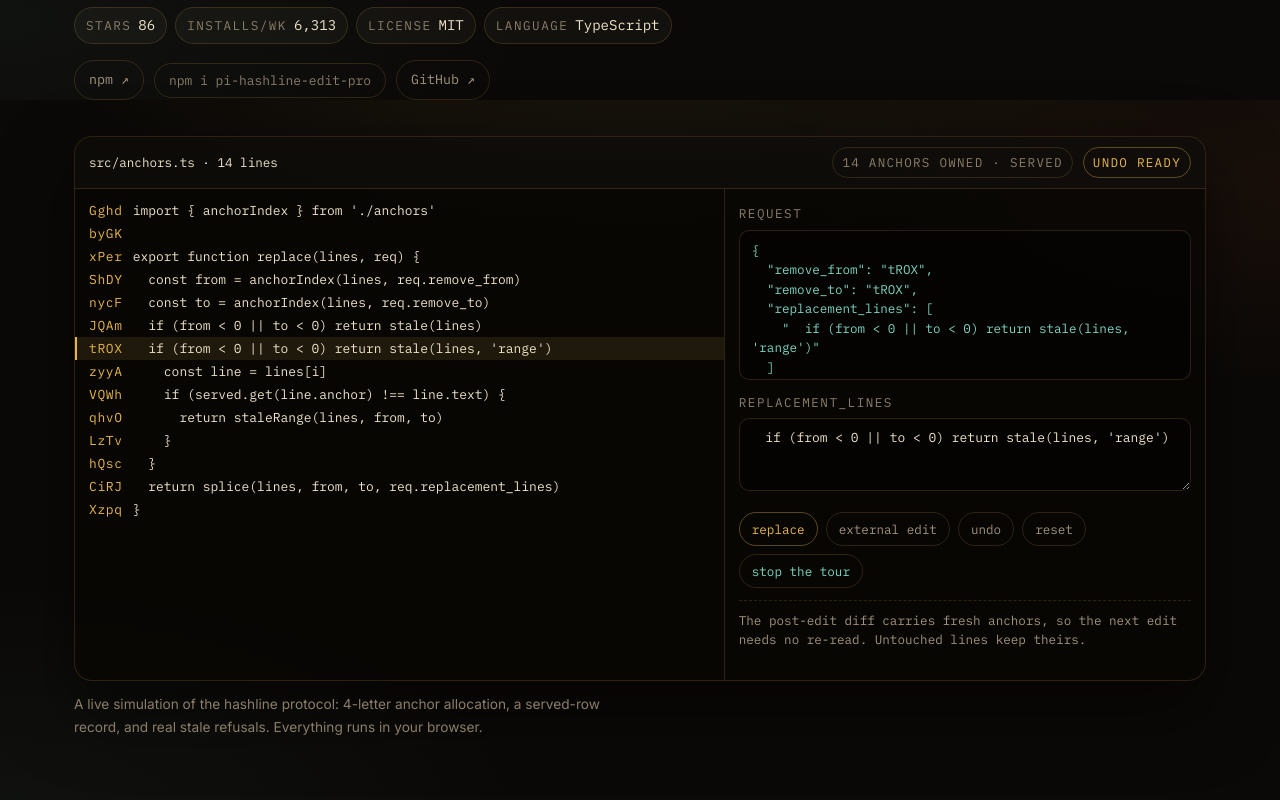
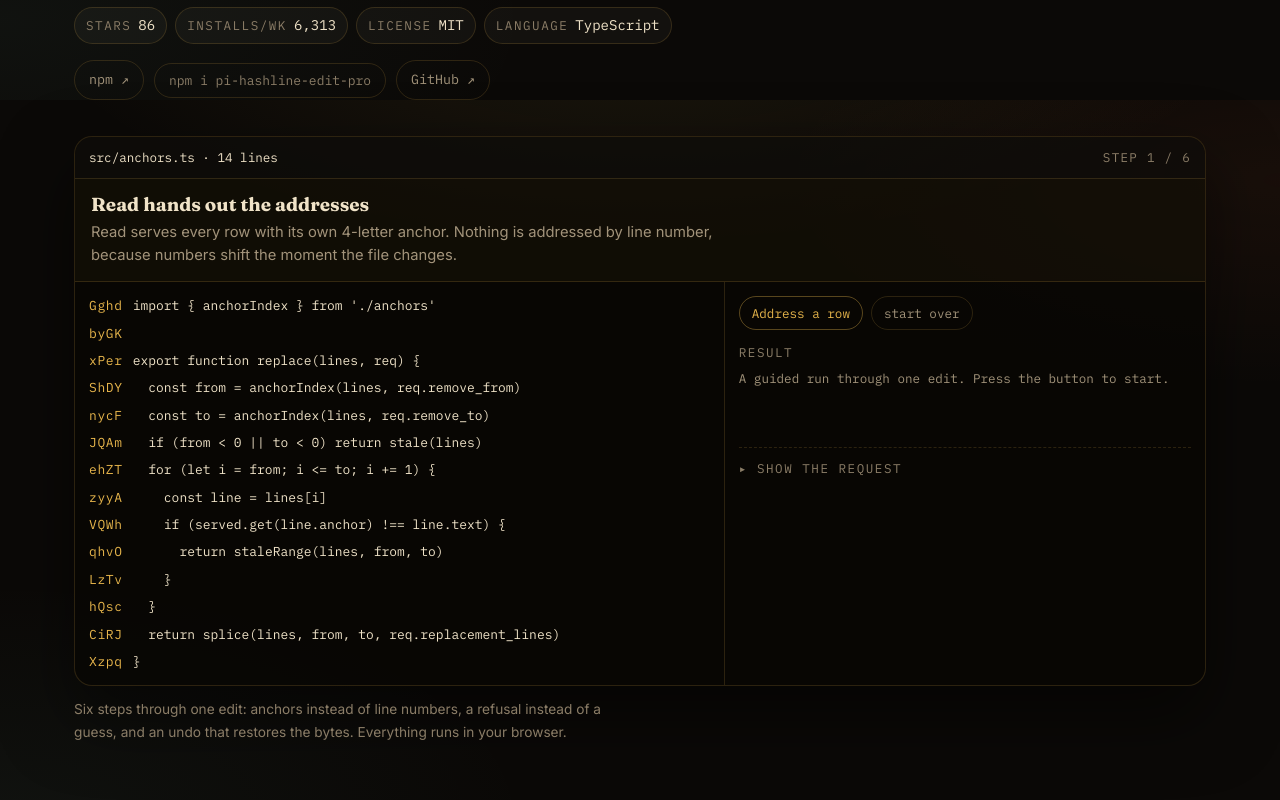
Before and after one commit to YuGiMob/yugimob.github.io, a plain HTML site: page index.html in a window 1280 px wide. Shown: the part 1500-2300 px from the top of the page. Drawn offline with Linux system fonts and the light colour scheme.

Commit message:
IMPROVE: rework the hashline playground into a six-step guided run

```diff
--- a/assets/css/style.css
+++ b/assets/css/style.css
@@ -610,25 +610,40 @@ a {
   flex: 1;
 }
 
-.pg-badge {
-  padding: 4px 9px;
-  border: 1px solid var(--line);
-  border-radius: 999px;
+.pg-step {
   color: var(--dim);
-  font-size: 0.7rem;
   letter-spacing: 0.1em;
   text-transform: uppercase;
   white-space: nowrap;
 }
 
-.pg-badge.is-warn {
-  color: var(--ember);
-  border-color: rgba(255, 107, 53, 0.45);
-}
-
-.pg-badge.is-ready {
-  color: var(--gold);
-  border-color: var(--line-strong);
+.pg-claim {
+  padding: 14px 16px;
+  border-bottom: 1px solid var(--line);
+  background: rgba(232, 182, 76, 0.035);
+}
+
+.pg-claim-title {
+  color: var(--parchment);
+  font-family: var(--display);
+  font-size: 1.05rem;
+  font-weight: 700;
+  line-height: 1.25;
+}
+
+.pg-claim-text {
+  margin-top: 5px;
+  max-width: 72ch;
+  color: var(--muted);
+  font-size: 0.82rem;
+  line-height: 1.55;
+}
+
+.pg-call {
+  margin-top: 9px;
+  color: var(--arcane);
+  font-family: var(--mono);
+  font-size: 0.72rem;
 }
 
 .pg-body {
@@ -647,37 +662,28 @@ a {
   padding: 10px 0;
 }
 
-.pg-line-btn {
+.pg-line {
   display: flex;
   align-items: baseline;
   gap: 8px;
-  width: 100%;
   padding: 3px 12px;
-  border: 0;
   border-left: 2px solid transparent;
-  background: none;
   color: var(--parchment);
   font-family: var(--mono);
   font-size: 0.72rem;
-  text-align: left;
-  cursor: pointer;
-}
-
-.pg-line-btn:hover {
-  background: rgba(232, 182, 76, 0.06);
-}
-
-.pg-line.is-selected .pg-line-btn {
+}
+
+.pg-line.is-selected {
   border-left-color: var(--gold);
   background: rgba(232, 182, 76, 0.1);
 }
 
-.pg-line.is-drifted .pg-line-btn {
+.pg-line.is-drifted {
   border-left-color: var(--ember);
   background: rgba(255, 107, 53, 0.09);
 }
 
-.pg-line.is-flash .pg-line-btn {
+.pg-line.is-flash {
   animation: flash 1.1s ease;
 }
 
@@ -711,6 +717,34 @@ a {
 }
 
 .pg-request {
+  padding-top: 10px;
+  border-top: 1px dashed var(--line);
+}
+
+.pg-request summary {
+  color: var(--dim);
+  font-family: var(--mono);
+  font-size: 0.7rem;
+  letter-spacing: 0.12em;
+  text-transform: uppercase;
+  cursor: pointer;
+  list-style: none;
+}
+
+.pg-request summary::-webkit-details-marker {
+  display: none;
+}
+
+.pg-request summary::before {
+  content: "▸ ";
+}
+
+.pg-request[open] summary::before {
+  content: "▾ ";
+}
+
+.pg-request-body {
+  margin-top: 8px;
   max-height: 150px;
   overflow: auto;
   white-space: pre-wrap;
@@ -725,18 +759,6 @@ a {
   line-height: 1.55;
 }
 
-.pg-input {
-  width: 100%;
-  padding: 10px;
-  border: 1px solid var(--line);
-  border-radius: 10px;
-  background: rgba(0, 0, 0, 0.4);
-  color: var(--parchment);
-  font-family: var(--mono);
-  font-size: 0.72rem;
-  resize: vertical;
-}
-
 .pg-actions {
   display: flex;
   flex-wrap: wrap;
@@ -765,14 +787,8 @@ a {
   border-color: var(--line-strong);
 }
 
-.pg-tour {
-  color: var(--arcane);
-}
-
 .pg-feedback {
   min-height: 66px;
-  padding-top: 10px;
-  border-top: 1px dashed var(--line);
 }
 
 .pg-feedback-msg {
@@ -1794,7 +1810,7 @@ a {
     display: none;
   }
 
-  .pg-line-btn {
+  .pg-line {
     min-height: 34px;
     font-size: 0.8rem;
   }
@@ -1804,7 +1820,8 @@ a {
   .pg-file,
   .pg-action,
   .pg-feedback-msg,
-  .pg-request,
+  .pg-call,
+  .pg-request-body,
   .pg-diff,
   .copy-btn,
   .action-link,
@@ -1830,10 +1847,6 @@ a {
     font-size: 0.78rem;
   }
 
-  .pg-badge {
-    font-size: 0.72rem;
-  }
-
   .demo-button,
   .pg-action,
   .copy-btn,
--- a/assets/js/playground.js
+++ b/assets/js/playground.js
@@ -1,5 +1,5 @@
-import { el, append, announce, createRuntime, reducedMotion } from './ui.js';
-import { createSession, replace, undo, externalEdit, isStale, staleCount } from './hashline.js';
+import { el, append, announce } from './ui.js';
+import { createSession, replace, undo, externalEdit, isStale } from './hashline.js';
 
 const SOURCE = [
   "import { anchorIndex } from './anchors'",
@@ -18,272 +18,254 @@ const SOURCE = [
   '}',
 ];
 
-const TOUR_REPLACEMENT = "  if (from < 0 || to < 0) return stale(lines, 'range')";
-const TOUR_DRIFT = '  const from = anchorIndex(lines, req.remove_from) // drift';
-const TOUR_RETRY = '  const from = anchorIndex(lines, req.remove_from)';
+const TARGET = 5;
+const REPLACEMENT = "  if (from < 0 || to < 0) return stale(lines, 'range')";
+const DRIFT = '  if (from < 0 || to < 0) return staleRange(lines)';
 
 export function buildPlayground() {
   let session = createSession(SOURCE);
-  let selection = { from: 0, to: 0 };
-  let runtime = null;
-  let tourRuntime = null;
-  let tourActive = false;
-  let tourRan = false;
-  let active = false;
+  let selection = null;
+  let stepIndex = 0;
+  let replacementText = REPLACEMENT;
   let flashAnchors = new Set();
 
   const root = el('div', 'pg');
+
+  const fileLabel = el('span', 'pg-file');
+  const stepLabel = el('span', 'pg-step');
   const head = el('div', 'pg-head');
-  const fileLabel = el('span', 'pg-file');
-  const ownedBadge = el('span', 'pg-badge pg-owned');
-  const undoBadge = el('span', 'pg-badge pg-undo');
-  append(head, fileLabel, el('span', 'pg-head-spacer'), ownedBadge, undoBadge);
+  append(head, fileLabel, el('span', 'pg-head-spacer'), stepLabel);
+
+  const claimTitle = el('p', 'pg-claim-title');
+  const claimText = el('p', 'pg-claim-text');
+  const call = el('p', 'pg-call');
+  const claim = el('div', 'pg-claim');
+  append(claim, claimTitle, claimText, call);
 
   const code = el('ol', 'pg-code');
   const codePane = el('div', 'pg-code-pane');
   codePane.appendChild(code);
 
-  const requestView = el('pre', 'pg-request');
-  const input = document.createElement('textarea');
-  input.className = 'pg-input';
-  input.rows = 3;
-  input.spellcheck = false;
-  input.setAttribute('aria-label', 'replacement_lines, one line per element');
-
-  const applyButton = action('pg-apply', 'replace ');
-  const driftButton = action('pg-drift', 'external edit');
-  const undoButton = action('pg-undo-action', 'undo');
-  const resetButton = action('pg-reset', 'reset');
-  const tourButton = action('pg-tour', 'take the tour');
+  const runButton = el('button', 'pg-action pg-apply');
+  runButton.type = 'button';
+  const resetButton = el('button', 'pg-action', 'start over');
+  resetButton.type = 'button';
   const actions = el('div', 'pg-actions');
-  append(actions, applyButton, driftButton, undoButton, resetButton, tourButton);
+  append(actions, runButton, resetButton);
 
   const feedbackMsg = el('p', 'pg-feedback-msg');
   const diff = el('ol', 'pg-diff');
   const feedback = el('div', 'pg-feedback');
   append(feedback, feedbackMsg, diff);
+  const resultBlock = el('div', 'pg-block');
+  append(resultBlock, el('p', 'pg-block-title', 'result'), feedback);
+
+  const requestBody = el('pre', 'pg-request-body');
+  const requestDetails = el('details', 'pg-request');
+  append(requestDetails, el('summary', null, 'show the request'), requestBody);
 
   const side = el('div', 'pg-side');
-  const requestBlock = el('div', 'pg-block');
-  append(requestBlock, el('p', 'pg-block-title', 'request'), requestView);
-  const inputBlock = el('div', 'pg-block');
-  append(inputBlock, el('p', 'pg-block-title', 'replacement_lines'), input);
-  append(side, requestBlock, inputBlock, actions, feedback);
+  append(side, actions, resultBlock, requestDetails);
 
   const body = el('div', 'pg-body');
   append(body, codePane, side);
-  append(root, head, body);
+  append(root, head, claim, body);
 
-  const caption = el('p', 'pg-caption', 'A live simulation of the hashline protocol: 4-letter anchor allocation, a served-row record, and real stale refusals. Everything runs in your browser.');
+  const caption = el('p', 'pg-caption', 'Six steps through one edit: anchors instead of line numbers, a refusal instead of a guess, and an undo that restores the bytes. Everything runs in your browser.');
 
-  function action(className, label) {
-    const button = el('button', `pg-action ${className}`, label);
-    button.type = 'button';
-    return button;
+  function buildRequest() {
+    return {
+      remove_from: selection ? session.lines[selection.from]?.anchor ?? '' : '',
+      remove_to: selection ? session.lines[selection.to]?.anchor ?? '' : '',
+      replacement_lines: replacementText.split('\n'),
+    };
   }
 
-  function setFeedback(kind, message) {
-    feedback.classList.remove('is-ok', 'is-error', 'is-warn', 'is-info');
-    feedback.classList.add(`is-${kind}`);
-    feedbackMsg.textContent = message;
-    diff.replaceChildren();
+  function renderRequest() {
+    requestBody.textContent = JSON.stringify(buildRequest(), null, 2);
+    if (!selection) {
+      call.hidden = true;
+      call.textContent = '';
+      return;
+    }
+    const from = session.lines[selection.from]?.anchor ?? '';
+    const to = session.lines[selection.to]?.anchor ?? '';
+    call.hidden = false;
+    call.textContent = to && to !== from ? `replace('${from}', '${to}')` : `replace('${from}')`;
+  }
+
+  function renderCode() {
+    code.replaceChildren();
+    session.lines.forEach((line, index) => {
+      const item = el('li', 'pg-line');
+      if (selection && index >= selection.from && index <= selection.to) item.classList.add('is-selected');
+      if (isStale(session, line)) item.classList.add('is-drifted');
+      if (flashAnchors.has(line.anchor)) item.classList.add('is-flash');
+      append(item, el('span', 'pg-anchor', line.anchor), el('code', 'pg-text', line.text || '\u00a0'));
+      code.appendChild(item);
+    });
+    fileLabel.textContent = `src/anchors.ts · ${session.lines.length} lines`;
   }
 
   function renderRow(row) {
     const item = el('li', 'pg-diff-row');
     const prefix = row.kind === 'added' ? '+' : row.kind === 'removed' ? '-' : ' ';
     item.classList.add(row.kind === 'added' ? 'is-add' : row.kind === 'removed' ? 'is-del' : 'is-ctx');
-    const prefixNode = el('span', 'pg-diff-prefix', prefix);
-    const anchorNode = el('span', 'pg-anchor', row.anchor);
-    const textNode = el('code', 'pg-text', row.text || '\u00a0');
-    append(item, prefixNode, anchorNode, textNode);
+    append(item, el('span', 'pg-diff-prefix', prefix), el('span', 'pg-anchor', row.anchor), el('code', 'pg-text', row.text || '\u00a0'));
     return item;
   }
 
-  function renderDiff(result) {
+  function renderDiff(rows) {
     diff.replaceChildren();
-    for (const row of result.rows) diff.appendChild(renderRow(row));
-    diff.hidden = result.rows.length === 0;
+    for (const row of rows) diff.appendChild(renderRow(row));
+    diff.hidden = rows.length === 0;
   }
 
-  function renderCode() {
-    code.replaceChildren();
-    session.lines.forEach((line, index) => {
-      const selected = index >= selection.from && index <= selection.to;
-      const item = el('li', 'pg-line');
-      if (selected) item.classList.add('is-selected');
-      if (isStale(session, line)) item.classList.add('is-drifted');
-      if (flashAnchors.has(line.anchor)) item.classList.add('is-flash');
-      const button = el('button', 'pg-line-btn');
-      button.type = 'button';
-      button.setAttribute('aria-pressed', selected ? 'true' : 'false');
-      append(button, el('span', 'pg-anchor', line.anchor), el('code', 'pg-text', line.text || '\u00a0'));
-      button.addEventListener('click', (event) => {
-        if (tourActive) cancelTour();
-        selection = event.shiftKey ? { from: selection.from, to: index } : { from: index, to: index };
-        input.value = session.lines.slice(selection.from, selection.to + 1).map((entry) => entry.text).join('\n');
-        renderCode();
-        renderRequest();
-        input.focus();
-      });
-      item.appendChild(button);
-      code.appendChild(item);
-    });
-    fileLabel.textContent = `src/anchors.ts · ${session.lines.length} lines`;
-  }
-
-  function buildRequest() {
-    return {
-      remove_from: session.lines[selection.from]?.anchor ?? '',
-      remove_to: session.lines[selection.to]?.anchor ?? '',
-      replacement_lines: input.value.split('\n'),
-    };
-  }
-
-  function renderRequest() {
-    requestView.textContent = JSON.stringify(buildRequest(), null, 2);
-  }
-
-  function updateBadges() {
-    const stale = staleCount(session);
-    ownedBadge.classList.toggle('is-warn', stale > 0);
-    ownedBadge.textContent = stale > 0
-      ? `${stale} stale row${stale === 1 ? '' : 's'}; replace will refuse`
-      : `${session.anchors.size} anchors owned · served`;
-    undoBadge.classList.toggle('is-ready', Boolean(session.undo));
-    undoBadge.textContent = session.undo ? 'undo ready' : 'no undo';
-  }
-
-  function applyEdit() {
-    const result = replace(session, buildRequest());
-    if (result.ok) {
-      flashAnchors = new Set(result.rows.filter((row) => row.kind === 'added').map((row) => row.anchor));
-      setFeedback('ok', result.message);
-    } else {
-      flashAnchors = new Set();
-      setFeedback('error', result.message);
-    }
-    renderDiff(result);
-    renderCode();
-    renderRequest();
-    updateBadges();
-    announce(result.message);
+  function setResult(status, message, rows) {
+    feedback.classList.remove('is-ok', 'is-error', 'is-warn', 'is-info');
+    feedback.classList.add(`is-${status}`);
+    feedbackMsg.textContent = message;
+    renderDiff(rows || []);
+    announce(message);
   }
 
   function selectLine(index) {
     selection = { from: index, to: index };
-    input.value = session.lines[index].text;
     renderCode();
     renderRequest();
   }
 
-  function driftLine(index, text) {
-    externalEdit(session, session.lines[index].anchor, text);
-    selectLine(index);
-    updateBadges();
-  }
-
-  function manualDrift() {
-    if (tourActive) cancelTour();
-    const candidates = session.lines
-      .map((line, index) => ({ line, index }))
-      .filter(({ index }) => index < selection.from || index > selection.to);
-    const pick = candidates[Math.floor(Math.random() * candidates.length)];
-    if (!pick) return;
-    driftLine(pick.index, `${pick.line.text} // changed on disk`);
-    setFeedback('warn', `Another process edited the row at anchor ${session.lines[pick.index].anchor} after it was served. Try to replace it and watch the refusal.`);
+  function applyEdit(replacement) {
+    if (replacement != null) replacementText = replacement;
+    if (!selection) selectLine(TARGET);
+    const result = replace(session, buildRequest());
+    flashAnchors = result.ok ? new Set(result.rows.filter((row) => row.kind === 'added').map((row) => row.anchor)) : new Set();
+    renderCode();
+    renderRequest();
+    return result;
   }
 
   function doUndo() {
     const result = undo(session);
     flashAnchors = new Set();
-    setFeedback(result.ok ? 'ok' : 'warn', result.message);
-    renderDiff(result);
     renderCode();
     renderRequest();
-    updateBadges();
-    announce(result.message);
+    return result;
+  }
+
+  const steps = [
+    {
+      title: 'Read hands out the addresses',
+      text: 'Read serves every row with its own 4-letter anchor. Nothing is addressed by line number, because numbers shift the moment the file changes.',
+      action: 'Address a row',
+      run() {
+        selectLine(TARGET);
+        return { status: 'info', message: `The row is addressed as ${session.lines[TARGET].anchor}. An edit can only name it that way.` };
+      },
+    },
+    {
+      title: 'Replace by anchor',
+      text: 'replace(…) names one anchor. The edited row gets a fresh anchor, and every row you did not touch keeps its own, so the next edit needs no re-read.',
+      action: 'Replace the row',
+      run() {
+        const result = applyEdit(REPLACEMENT);
+        return { status: 'ok', message: 'Landed. The edited row now carries a new anchor; every untouched row kept the one it had.', rows: result.rows };
+      },
+    },
+    {
+      title: 'The file changes behind the tool’s back',
+      text: 'Another process writes to that row after it was served. The session still remembers the text it served, so its record no longer matches the file.',
+      action: 'Edit the file on disk',
+      run() {
+        flashAnchors = new Set();
+        externalEdit(session, session.lines[TARGET].anchor, DRIFT);
+        selectLine(TARGET);
+        return { status: 'warn', message: 'The row changed on disk. The anchor still points at the served text, so the session record is stale.' };
+      },
+    },
+    {
+      title: 'The stale edit is refused',
+      text: 'Try the same replace anyway. The tool answers [E_RANGE_STALE] with the current range and fresh anchors instead of silently editing a neighbour.',
+      action: 'Try the same replace',
+      run() {
+        const result = applyEdit();
+        return { status: result.ok ? 'ok' : 'error', message: result.message, rows: result.rows };
+      },
+    },
+    {
+      title: 'Retry after the refusal',
+      text: 'The refusal re-served the current text for that range. Sending the same request again lands, with nothing re-read by hand.',
+      action: 'Replace again',
+      run() {
+        const result = applyEdit();
+        return { status: 'ok', message: 'Landed. The refusal had already refreshed the row, so the same request went through.', rows: result.rows };
+      },
+    },
+    {
+      title: 'Undo is byte-exact',
+      text: 'The last replace reverts with the original bytes, BOM and line endings included, and the history survives a session restart.',
+      action: 'Undo',
+      run() {
+        doUndo();
+        return { status: 'ok', message: 'Reverted. The row is byte-identical to the state before the replace.' };
+      },
+    },
+  ];
+
+  const done = {
+    title: 'That is the loop',
+    text: 'Anchors that survive edits, a refusal instead of a guess, and an undo that restores the bytes.',
+    action: 'Run it again',
+  };
+
+  function currentStep() {
+    return steps[stepIndex] || done;
+  }
+
+  function renderStep() {
+    const step = currentStep();
+    claimTitle.textContent = step.title;
+    claimText.textContent = step.text;
+    runButton.textContent = step.action;
+    stepLabel.textContent = stepIndex < steps.length ? `step ${stepIndex + 1} / ${steps.length}` : 'done';
+  }
+
+  function runStep() {
+    if (stepIndex >= steps.length) {
+      reset();
+      return;
+    }
+    const result = steps[stepIndex].run();
+    if (result) setResult(result.status, result.message, result.rows);
+    stepIndex += 1;
+    renderStep();
   }
 
   function reset() {
-    cancelTour();
     session = createSession(SOURCE);
-    selection = { from: 0, to: 0 };
-    input.value = session.lines[0].text;
+    selection = null;
+    stepIndex = 0;
+    replacementText = REPLACEMENT;
     flashAnchors = new Set();
-    setFeedback('info', 'Session reset. read served every row again.');
-    diff.hidden = true;
     renderCode();
     renderRequest();
-    updateBadges();
+    renderStep();
+    setResult('info', 'Fresh session. read served every row again.', []);
   }
 
-  function runTour() {
-    if (tourActive) {
-      cancelTour();
-      return;
-    }
-    tourActive = true;
-    tourButton.textContent = 'stop the tour';
-    tourRuntime = createRuntime();
-    const steps = [
-      { at: 200, run: () => setFeedback('info', 'read served every row with a 4-letter anchor. Select a line to address it by anchor instead of by number.') },
-      { at: 2200, run: () => { selectLine(6); input.value = TOUR_REPLACEMENT; renderRequest(); setFeedback('info', "The request names anchors, not line numbers: replace('" + session.lines[6].anchor + "')."); } },
-      { at: 3800, run: applyEdit },
-      { at: 5400, run: () => setFeedback('info', 'The post-edit diff carries fresh anchors, so the next edit needs no re-read. Untouched lines keep theirs.') },
-      { at: 6800, run: () => { driftLine(3, TOUR_DRIFT); setFeedback('warn', `The row at anchor ${session.lines[3].anchor} changed on disk after it was served. The session record is now stale.`); } },
-      { at: 8600, run: () => { selectLine(3); input.value = TOUR_RETRY; renderRequest(); setFeedback('info', 'Try to replace the stale line anyway.'); } },
-      { at: 10200, run: applyEdit },
-      { at: 11800, run: () => setFeedback('info', '[E_RANGE_STALE] returned the current range with fresh anchors instead of editing a neighbor. Retrying with them works.') },
-      { at: 13400, run: applyEdit },
-      { at: 15000, run: () => { doUndo(); setFeedback('ok', 'undo_last_change restored the bytes, BOM and line endings included.'); } },
-      { at: 16800, run: () => { tourActive = false; tourButton.textContent = 'take the tour'; tourRuntime = null; } },
-    ];
-    for (const step of steps) tourRuntime.after(step.run, step.at);
-  }
+  runButton.addEventListener('click', runStep);
+  resetButton.addEventListener('click', reset);
 
-  function cancelTour() {
-    if (!tourActive) return;
-    tourActive = false;
-    tourButton.textContent = 'take the tour';
-    if (tourRuntime) tourRuntime.clear();
-    tourRuntime = null;
-  }
-
-  applyButton.addEventListener('click', () => { if (tourActive) cancelTour(); applyEdit(); });
-  driftButton.addEventListener('click', manualDrift);
-  undoButton.addEventListener('click', () => { if (tourActive) cancelTour(); doUndo(); });
-  resetButton.addEventListener('click', reset);
-  tourButton.addEventListener('click', runTour);
-  input.addEventListener('input', renderRequest);
-  root.addEventListener('pointerdown', (event) => {
-    if (tourActive && !tourButton.contains(event.target)) cancelTour();
-  });
-
-  input.value = session.lines[0].text;
   renderCode();
   renderRequest();
-  updateBadges();
-  setFeedback('info', 'read gives every line an anchor. Pick a line and press replace.');
+  renderStep();
+  setResult('info', 'A guided run through one edit. Press the button to start.', []);
 
   return {
     node: root,
     caption,
-    start() {
-      if (active) return;
-      active = true;
-      runtime = createRuntime();
-      if (!tourRan && !reducedMotion()) {
-        tourRan = true;
-        runtime.after(runTour, 700);
-      }
-    },
-    stop() {
-      active = false;
-      if (runtime) runtime.clear();
-      runtime = null;
-      cancelTour();
-    },
+    start() {},
+    stop() {},
     destroy() {
       this.stop();
     },
```
Also changed, not shown: README.md.
